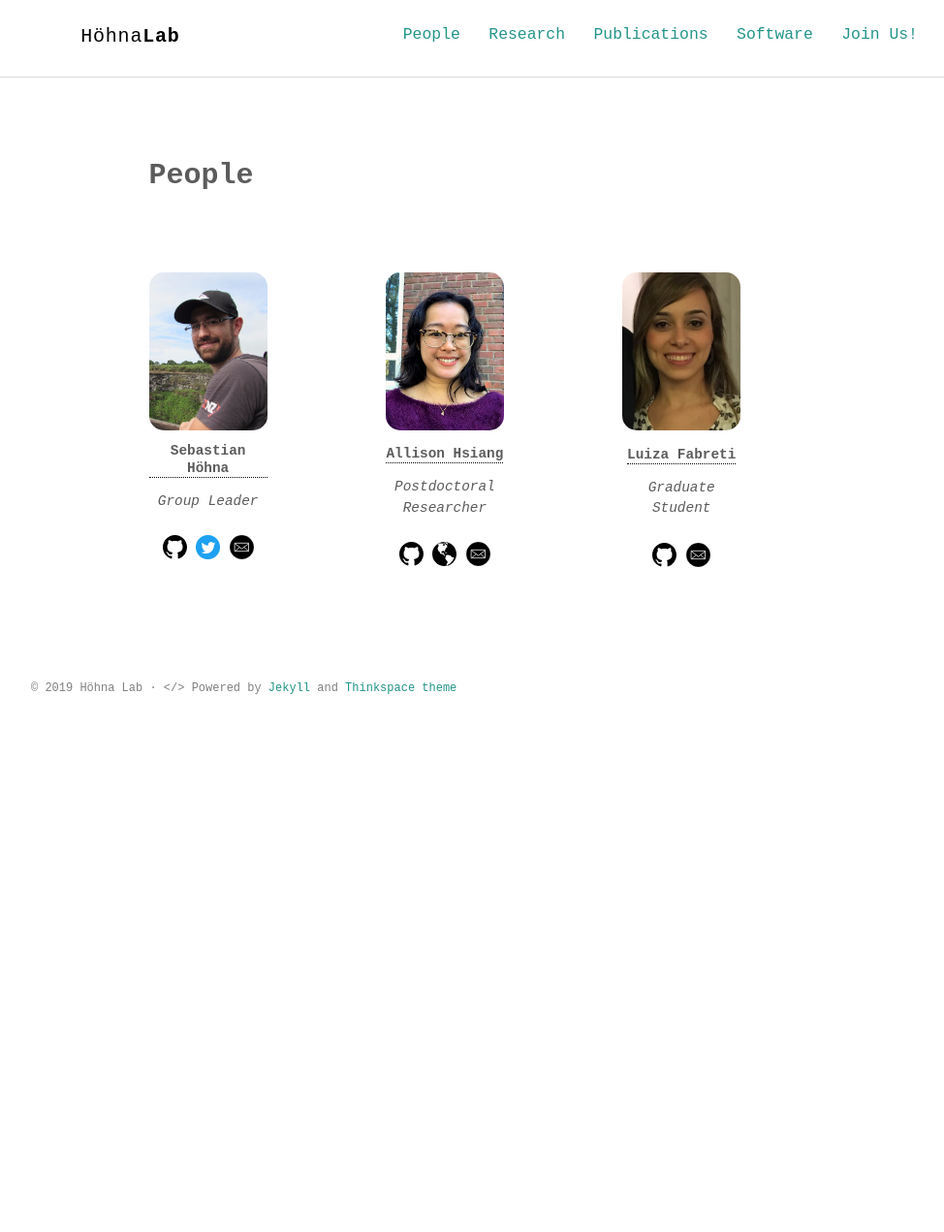
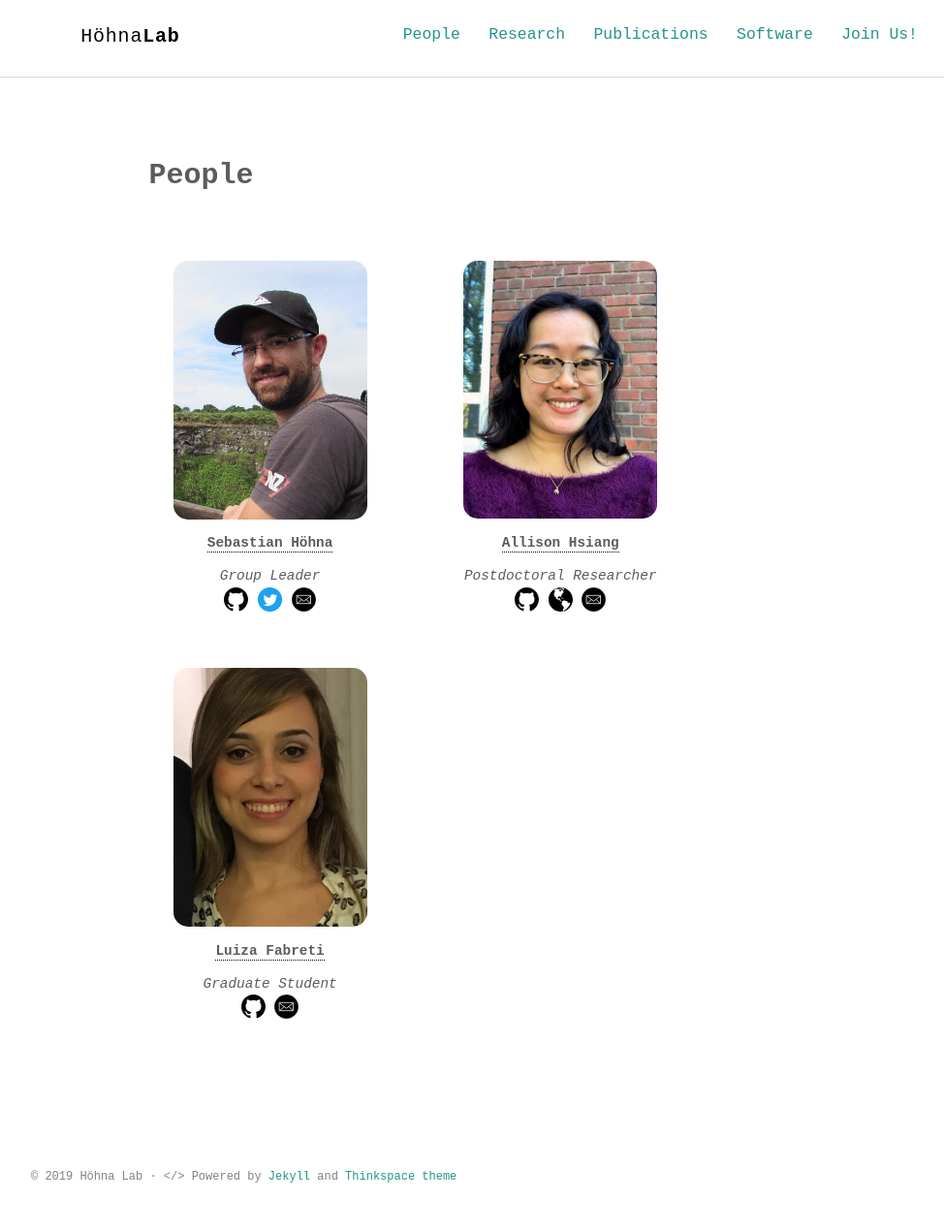
Before and after one commit to hoehnalab/hoehnalab.github.io, a Jekyll site: the page built from people.md, in a window 1280 px wide. Shown: the whole page at 97% size, without its empty margins (120-1094 px from the left). Built offline with Jekyll 4.4.1, drawn with Linux system fonts in a browser that asks for light colours; some web fonts are replaced; before the commit the page ends 1078 px from its top, so only the background shows below that.

Commit message:
Responsiveness formatting for 'People' page

```diff
--- a/assets/css/main.scss
+++ b/assets/css/main.scss
@@ -12,6 +12,7 @@
   height: auto;
   width: 50%;
   display: inline-block;
+  min-width: 300px;
 }
 
 img.floatleft {
@@ -20,6 +21,7 @@ img.floatleft {
     max-width: 450px;
     min-width: 200px;
     margin-right: 20px;
+    margin-bottom: 20px;
 }
 
 img.floatright {
@@ -33,14 +35,18 @@ div.item {
     vertical-align: top;
     display: inline-block;
     text-align: center;
-    width: 50%;
+    width: 100%;
+    max-width: 250px;
+    margin-right: 40px;
+    margin-bottom: 50px;
 }
 
 img.rcornersimage {
     border-radius: 15px;
     vertical-align: top;
     height: auto;
-    width: 100%
+    width: 80%
+
 }
 
 .caption {
@@ -57,7 +63,7 @@ img.rcornersimage {
 
 .tooltip .tooltiptext {
   visibility: hidden;
-  width: 300px;
+  width: 400px;
   background-color: #44BAAA;
   color: #fff;
   text-align: center;
@@ -70,7 +76,7 @@ img.rcornersimage {
   z-index: 1;
   top: 100%;
   left: 50%;
-  margin-left: -150px;
+  margin-left: -200px;
 }
 
 .tooltip:hover .tooltiptext {
--- a/people.md
+++ b/people.md
@@ -5,9 +5,7 @@ permalink: /people/
 ---
 
 <div class="container">
-<table>
-    <tr>
-        <td>
+
             <div class="item">
                 <img class="rcornersimage" src="/assets/images/sebastian.jpg">
                 <h5><div class="tooltip"><p class="text">Sebastian Höhna</p>
@@ -16,15 +14,11 @@ permalink: /people/
                     </span>
                 </div></h5>
                     <p class="text"><em>Group Leader</em></p>
-
-                    <br>
                     <a href="https://github.com/hoehna" target="_blank"><img src="/assets/icons/mark-github.svg" width="25px"></a>
                     <a href="https://twitter.com/sebastianhoehna?lang=en" target="_blank"><img src="/assets/icons/twitter.png" width="25px"></a>
                     <a href="mailto:hoehna@lmu.de"><img src="/assets/icons/mail.svg" width="25px"></a>
             </div>
-        </td>
 
-        <td>
             <div class="item">
                 <img class="rcornersimage" src="/assets/images/allison.jpg">
                 <h5><div class="tooltip"><p class="text">Allison Hsiang</p>
@@ -33,15 +27,11 @@ permalink: /people/
                     </span>
                 </div></h5>
                     <p class="text"><em>Postdoctoral Researcher</em></p>
-
-                    <br>
                     <a href="https://github.com/ahsiang" target="_blank"><img src="/assets/icons/mark-github.svg" width="25px"></a>
                     <a href="https://ahsiang.github.io/" target="_blank"><img src="/assets/icons/globe.svg" width="25px"></a>
                     <a href="mailto:allison.hsiang@lmu.de"><img src="/assets/icons/mail.svg" width="25px"></a>
             </div>
-        </td>
 
-        <td>
             <div class="item">
                 <img class="rcornersimage" src="/assets/images/luiza.jpg">
                 <h5><div class="tooltip"><p class="text">Luiza Fabreti</p>
@@ -50,14 +40,8 @@ permalink: /people/
                     </span>
                 </div></h5>
                     <p class="text"><em>Graduate Student</em></p>
-
-                    <br>
                     <a href="https://github.com/lfabreti" target="_blank"><img src="/assets/icons/mark-github.svg" width="25px"></a>
                     <a href="mailto:l.fabreti@lmu.de"><img src="/assets/icons/mail.svg" width="25px"></a>
             </div>
-        </td>
 
-    </tr>
-
-</table>
 </div>
```
